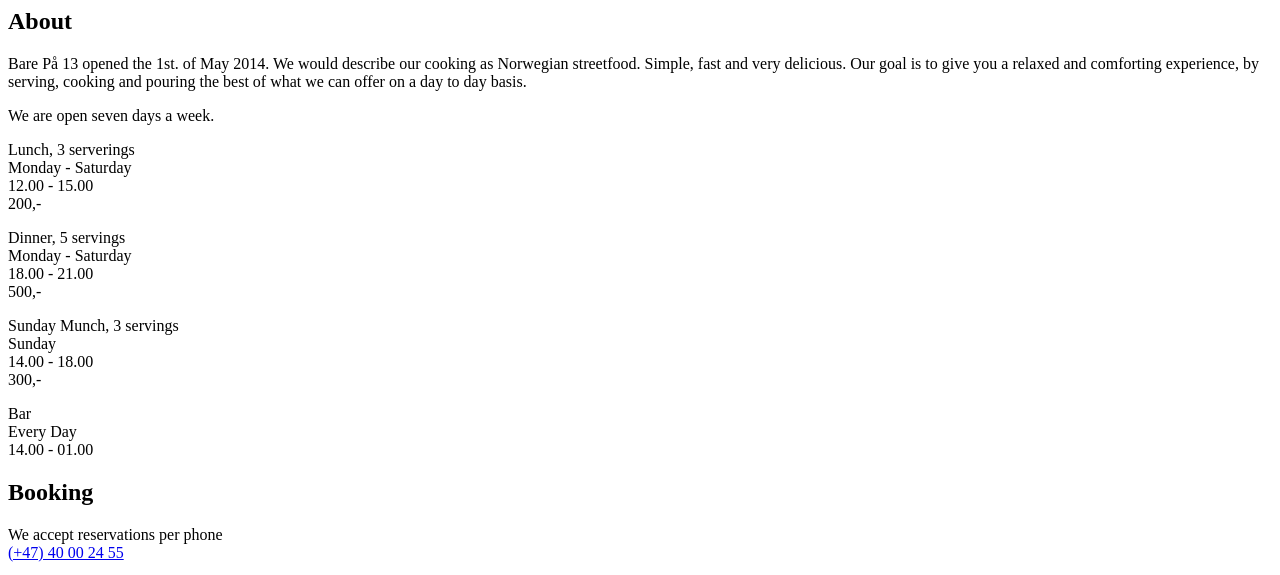
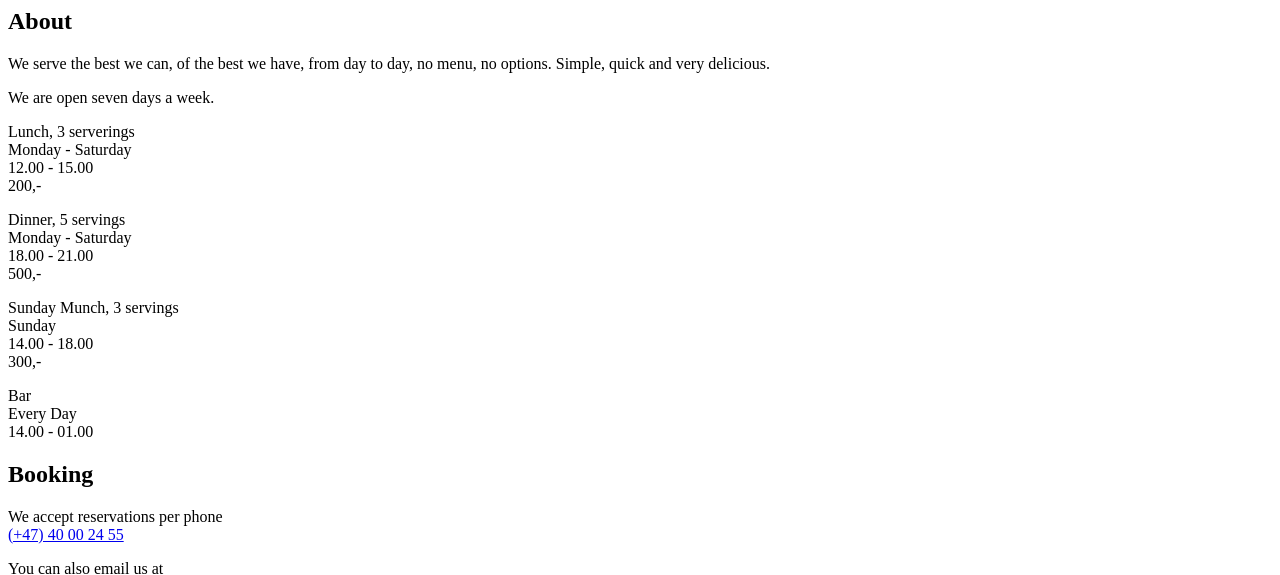
Before and after one commit to qup/bare13, a website: page src/en.html in a window 1280 px wide. Shown: the top 575 px of the page. Drawn offline with nearby package versions, Linux system fonts and the light colour scheme; files that its build step writes are made by us from their sources.

Commit message:
Change about copytext

```diff
--- a/src/en.html
+++ b/src/en.html
@@ -7,10 +7,7 @@
 <section class="page">
 <h2 class="page-title hidden" id="about">About</h2>
 <p>
-Bare På 13 opened the 1st. of May 2014.
-We would describe our cooking as Norwegian streetfood.
-Simple, fast and very delicious.
-Our goal is to give you a relaxed and comforting experience, by serving, cooking and pouring the best of what we can offer on a day to day basis.
+We serve the best we can, of the best we have, from day to day, no menu, no options. Simple, quick and very delicious.
 </p>
 
 <p>We are open seven days a week.</p>
```
Also changed, not shown: src/index.html (+1 -4 lines).
